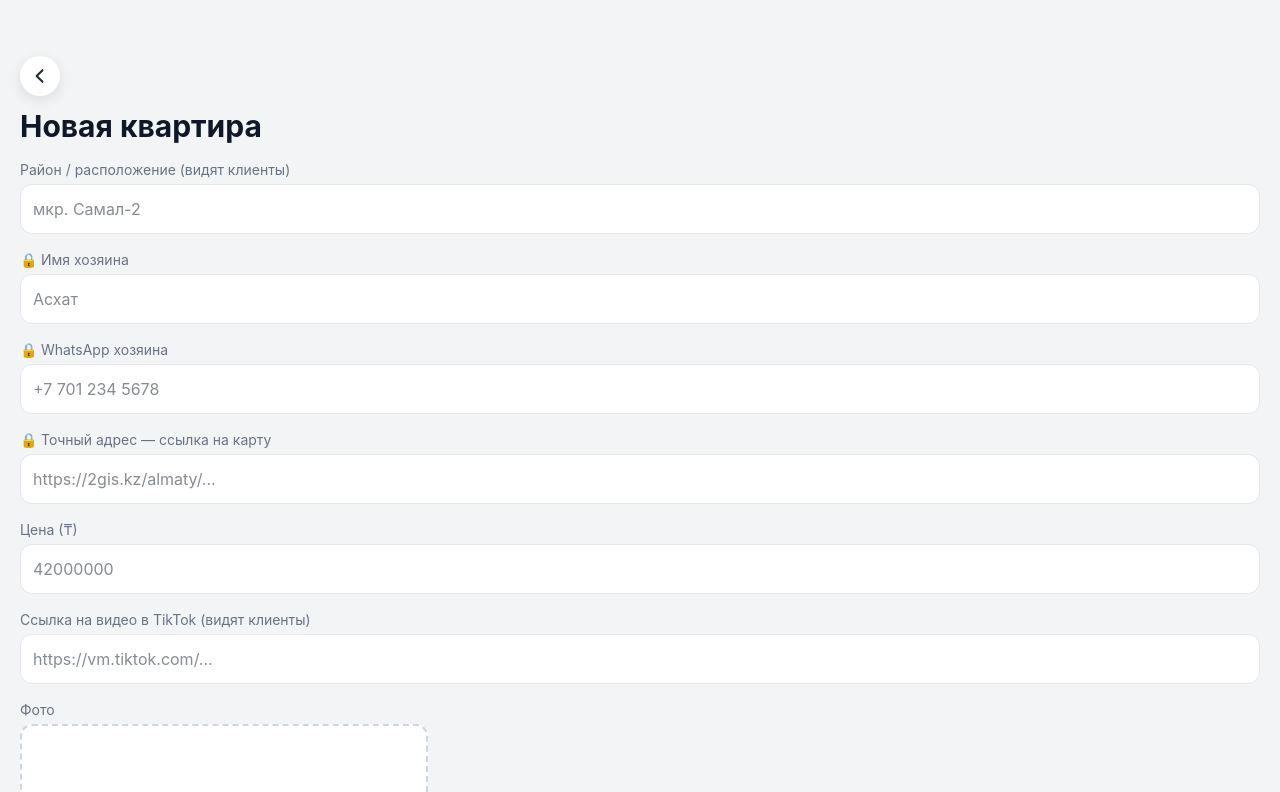
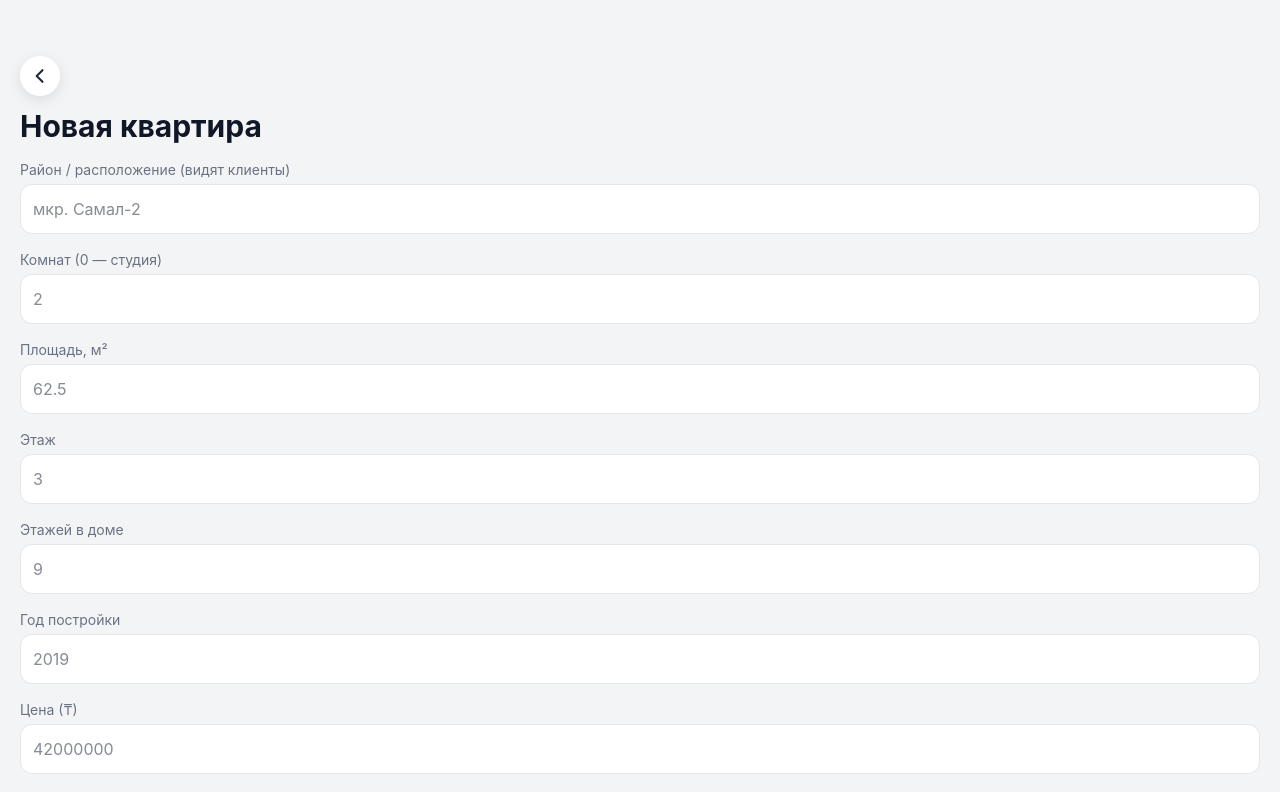
Before and after one commit to Aibek646/Bay-Baspana, a React (Vite) app: page /city/1/add in a window 1280 px wide. Shown: the top 792 px of the page. Built offline with nearby package versions, Linux system fonts and the light colour scheme.

Commit message:
new changes

```diff
--- a/src/components/ApartmentForm.tsx
+++ b/src/components/ApartmentForm.tsx
@@ -8,16 +8,31 @@ const mainFields: Field[] = [
         label: 'Район / расположение (видят клиенты)',
         placeholder: 'мкр. Самал-2',
     },
-    { name: 'ownerName', label: '🔒 Имя хозяина', placeholder: 'Асхат' },
     {
-        name: 'whatsapp',
-        label: '🔒 WhatsApp хозяина',
-        placeholder: '+7 701 234 5678',
+        name: 'rooms',
+        label: 'Комнат (0 — студия)',
+        type: 'number',
+        placeholder: '2',
     },
     {
-        name: 'mapUrl',
-        label: '🔒 Точный адрес — ссылка на карту',
-        placeholder: 'https://2gis.kz/almaty/...',
+        name: 'area',
+        label: 'Площадь, м²',
+        type: 'number',
+        step: '0.1',
+        placeholder: '62.5',
+    },
+    { name: 'floor', label: 'Этаж', type: 'number', placeholder: '3' },
+    {
+        name: 'floorsTotal',
+        label: 'Этажей в доме',
+        type: 'number',
+        placeholder: '9',
+    },
+    {
+        name: 'builtYear',
+        label: 'Год постройки',
+        type: 'number',
+        placeholder: '2019',
     },
     {
         name: 'price',
@@ -29,6 +44,18 @@ const mainFields: Field[] = [
         name: 'videoUrl',
         label: 'Ссылка на видео в TikTok (видят клиенты)',
         placeholder: 'https://vm.tiktok.com/...',
+    },
+    { name: 'ownerName', label: '🔒 Имя хозяина', placeholder: 'Асхат' },
+    {
+        name: 'whatsapp',
+        label: '🔒 WhatsApp хозяина',
+        placeholder: '+7 701 234 5678',
+    },
+    { name: 'complex', label: '🔒 ЖК', placeholder: 'ЖК Асыл Тау' },
+    {
+        name: 'mapUrl',
+        label: '🔒 Точный адрес — ссылка на карту',
+        placeholder: 'https://2gis.kz/almaty/...',
     },
 ];
 
@@ -62,6 +89,12 @@ const emptyForm: FormState = {
     isSold: false,
     comment: '',
     videoUrl: '',
+    rooms: '',
+    area: '',
+    floor: '',
+    floorsTotal: '',
+    builtYear: '',
+    complex: '',
 };
 type Errors = Record<string, string>;
 
@@ -112,6 +145,53 @@ const validate = (form: FormState, dealType: DealType): Errors => {
         }
     }
 
+    const optionalNumber = (name: string) => {
+        const raw = String(form[name]).trim();
+        return raw === '' ? null : Number(raw);
+    };
+
+    const rooms = optionalNumber('rooms');
+    if (
+        rooms !== null &&
+        (!Number.isInteger(rooms) || rooms < 0 || rooms > 20)
+    ) {
+        errors.rooms = 'Целое число от 0 до 20';
+    }
+
+    const area = optionalNumber('area');
+    if (area !== null && (!Number.isFinite(area) || area <= 0 || area > 1000)) {
+        errors.area = 'Площадь от 1 до 1000 м²';
+    }
+
+    const floorsTotal = optionalNumber('floorsTotal');
+    if (
+        floorsTotal !== null &&
+        (!Number.isInteger(floorsTotal) || floorsTotal < 1 || floorsTotal > 200)
+    ) {
+        errors.floorsTotal = 'Целое число от 1 до 200';
+    }
+
+    const floor = optionalNumber('floor');
+    if (
+        floor !== null &&
+        (!Number.isInteger(floor) || floor < 1 || floor > 200)
+    ) {
+        errors.floor = 'Целое число от 1 до 200';
+    } else if (floor !== null && floorsTotal !== null && floor > floorsTotal) {
+        errors.floor = 'Этаж не может быть больше этажности';
+    }
+
+    const builtYear = optionalNumber('builtYear');
+    const maxYear = new Date().getFullYear() + 5;
+    if (
+        builtYear !== null &&
+        (!Number.isInteger(builtYear) ||
+            builtYear < 1900 ||
+            builtYear > maxYear)
+    ) {
+        errors.builtYear = `Год от 1900 до ${maxYear}`;
+    }
+
     return errors;
 };
 
@@ -130,6 +210,12 @@ const toFormState = (apt: Apartment): FormState => ({
     isSold: Boolean(apt.isSold),
     comment: apt.comment ?? '',
     videoUrl: apt.videoUrl ?? '',
+    rooms: apt.rooms != null ? String(apt.rooms) : '',
+    area: apt.area != null ? String(apt.area) : '',
+    floor: apt.floor != null ? String(apt.floor) : '',
+    floorsTotal: apt.floorsTotal != null ? String(apt.floorsTotal) : '',
+    builtYear: apt.builtYear != null ? String(apt.builtYear) : '',
+    complex: apt.complex ?? '',
 });
 
 export type SubmitPayload = {
--- a/src/components/FormControl.tsx
+++ b/src/components/FormControl.tsx
@@ -5,6 +5,7 @@ export type Field = {
     label?: string;
     placeholder?: string;
     type?: FieldType;
+    step?: string;
     options?: { value: string; label: string }[];
 };
 
@@ -21,7 +22,7 @@ const inputClass = (hasError: boolean) =>
     }`;
 
 const FormControl = ({ field, value, onChange, error }: FormControlProps) => {
-    const { name, label, type = 'text', placeholder, options } = field;
+    const { name, label, type = 'text', placeholder, step, options } = field;
 
     const id = `id-${name}-${type}`;
 
@@ -51,6 +52,7 @@ const FormControl = ({ field, value, onChange, error }: FormControlProps) => {
             <input
                 id={id}
                 type={type}
+                step={step}
                 placeholder={placeholder}
                 value={String(value ?? '')}
                 onChange={(e) => onChange(e.target.value)}
--- /dev/null
+++ b/src/form.ts
@@ -0,0 +1,43 @@
+import type { FormState } from './components/ApartmentForm';
+import type { DealType } from './types';
+
+// '' → null, иначе число. Пустое поле в базе должно быть null, а не 0
+export const numOrNull = (value: string | boolean) => {
+    const raw = String(value).trim();
+    return raw === '' ? null : Number(raw);
+};
+
+const textOrNull = (value: string | boolean) => String(value).trim() || null;
+
+// Общие колонки квартиры из значений формы.
+// cityId и photos добавляют страницы сами: город известен только при создании,
+// а фото в Add и Edit собираются по-разному.
+export const formToApartment = (form: FormState, dealType: DealType) => {
+    const isInstallment = dealType === 'installment';
+
+    return {
+        address: String(form.address).trim(),
+        price: Number(form.price),
+        isSold: Boolean(form.isSold),
+        dealType,
+
+        rooms: numOrNull(form.rooms),
+        area: numOrNull(form.area),
+        floor: numOrNull(form.floor),
+        floorsTotal: numOrNull(form.floorsTotal),
+        builtYear: numOrNull(form.builtYear),
+        videoUrl: textOrNull(form.videoUrl),
+
+        downPayment: isInstallment ? numOrNull(form.downPayment) : null,
+        installmentMonths: isInstallment
+            ? numOrNull(form.installmentMonths)
+            : null,
+        monthlyPayment: isInstallment ? numOrNull(form.monthlyPayment) : null,
+
+        ownerName: textOrNull(form.ownerName),
+        whatsapp: textOrNull(form.whatsapp),
+        complex: textOrNull(form.complex),
+        mapUrl: textOrNull(form.mapUrl),
+        comment: textOrNull(form.comment),
+    };
+};
--- a/src/pages/AddApartmentPage.tsx
+++ b/src/pages/AddApartmentPage.tsx
@@ -1,11 +1,12 @@
 import { useMutation, useQueryClient } from '@tanstack/react-query';
 import { useNavigate, useParams } from 'react-router-dom';
 import ApartmentForm, { type SubmitPayload } from '../components/ApartmentForm';
-import { supabase } from '../supabase.ts';
 import { deletePhotos, uploadPhotos } from '../storage.ts';
 import { apartmentKeys } from '../queryKey.ts';
 import { humanError } from '../errors.ts';
 import BackButton from '../components/BackButton.tsx';
+import { formToApartment } from '../form.ts';
+import { supabase } from '../supabase.ts';
 
 const AddApartmentPage = () => {
     const { cityId } = useParams();
@@ -18,22 +19,8 @@ const AddApartmentPage = () => {
             const isInstallment = dealType === 'installment';
 
             const { error } = await supabase.from('apartments').insert({
+                ...formToApartment(form, dealType),
                 cityId,
-                address: String(form.address),
-                ownerName: String(form.ownerName),
-                whatsapp: String(form.whatsapp),
-                mapUrl: String(form.mapUrl) || null,
-                price: Number(form.price),
-                isSold: Boolean(form.isSold),
-                comment: String(form.comment),
-                dealType,
-                downPayment: isInstallment ? Number(form.downPayment) : null,
-                installmentMonths: isInstallment
-                    ? Number(form.installmentMonths)
-                    : null,
-                monthlyPayment: isInstallment
-                    ? Number(form.monthlyPayment)
-                    : null,
                 photos,
             });
 
```
Also changed, not shown: src/pages/EditApartmentPage.tsx (+12 -25 lines), src/types.ts (+8 -1 lines), 1 other file (tests, documents, lock files or other folders).
